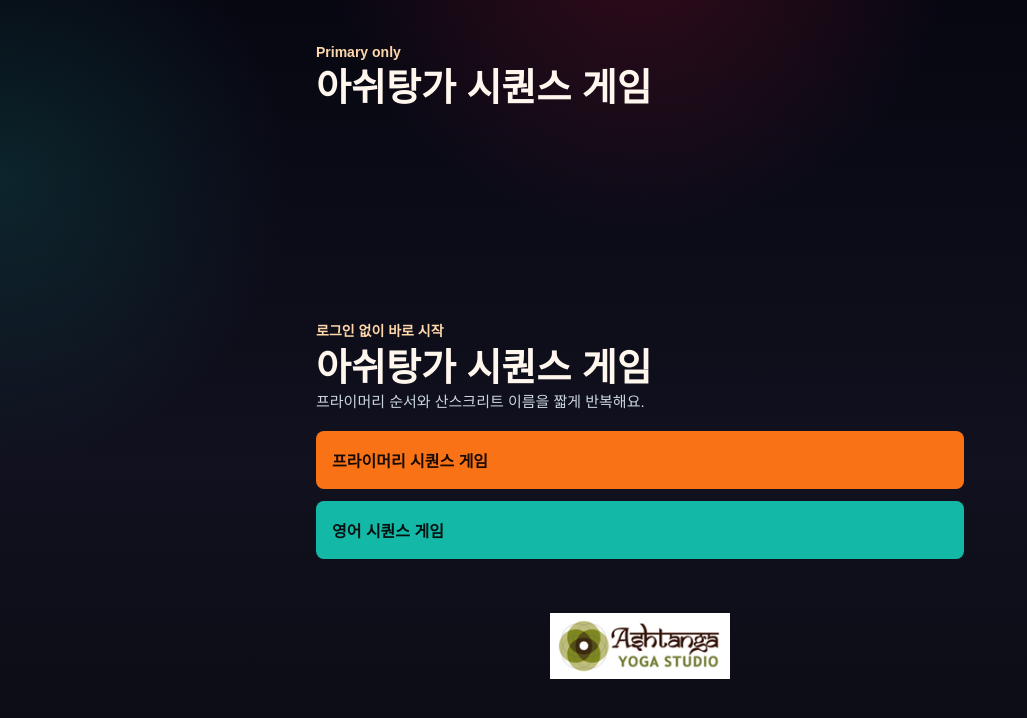
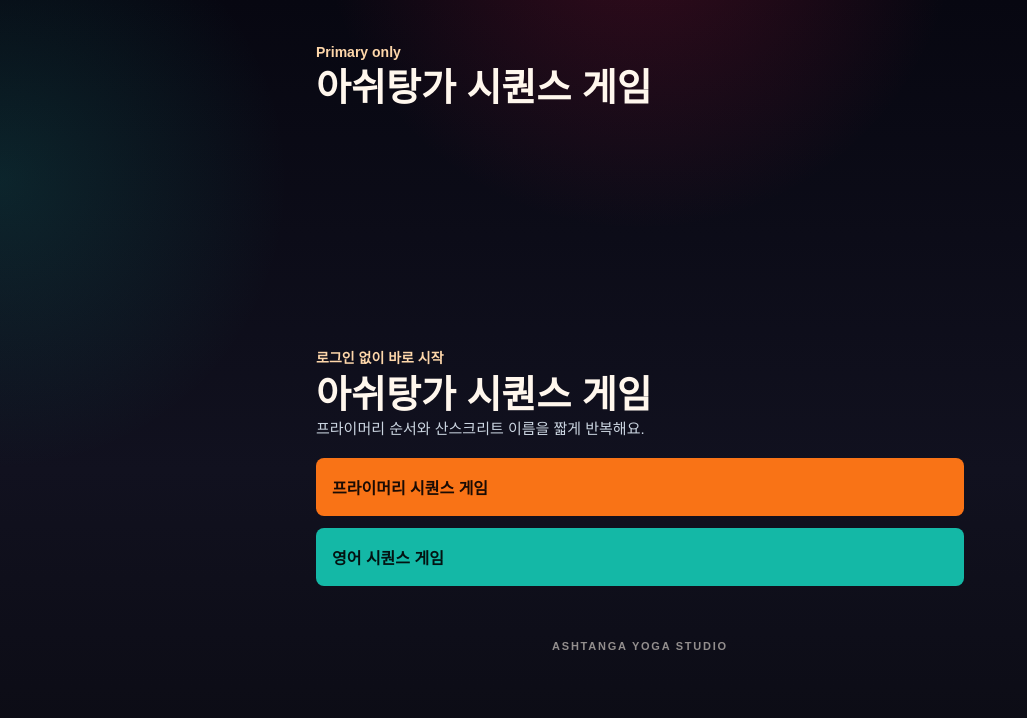
Before and after one commit to Andrea3004/ashtanga-sequence-game, a Next.js app: page / in a window 1280 px wide. Shown: the top 718 px of the page, without its empty margins (0-1027 px from the left). Built offline with nearby package versions, Linux system fonts and the light colour scheme.

Commit message:
Refine home branding

```diff
--- a/src/app/globals.css
+++ b/src/app/globals.css
@@ -287,16 +287,14 @@ button:focus-visible {
   line-height: 1.55;
 }
 
-.home-logo-wrap {
-  display: flex;
-  justify-content: center;
-  margin-top: 36px;
-}
-
-.home-logo {
-  display: block;
-  width: min(180px, 54vw);
-  height: auto;
+.home-studio-mark {
+  margin: 36px 0 0;
+  color: #fff7ed;
+  font-size: 11px;
+  font-weight: 800;
+  letter-spacing: 0.16em;
+  opacity: 0.55;
+  text-align: center;
 }
 
 .result-score {
--- a/src/components/SequenceGame.tsx
+++ b/src/components/SequenceGame.tsx
@@ -348,9 +348,7 @@ export default function SequenceGame() {
               영어 시퀀스 게임
             </button>
           </div>
-          <div className="home-logo-wrap">
-            <img className="home-logo" src="/logo.png" alt="Ashtanga sequence game logo" />
-          </div>
+          <p className="home-studio-mark">ASHTANGA YOGA STUDIO</p>
         </section>
       ) : null}
 
```
